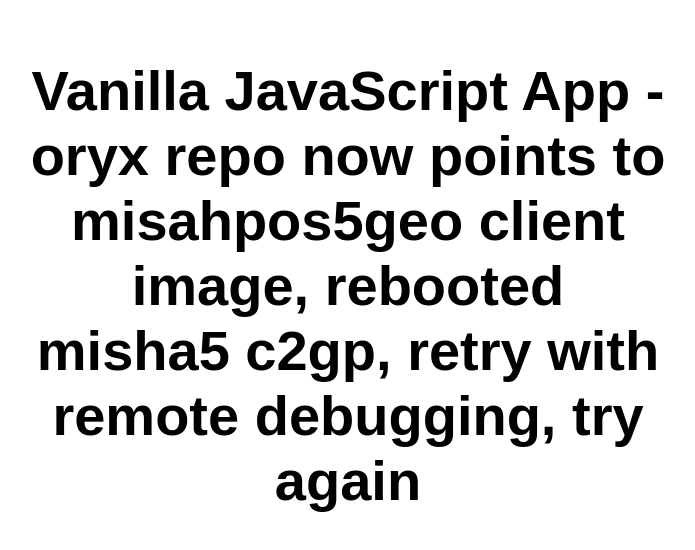
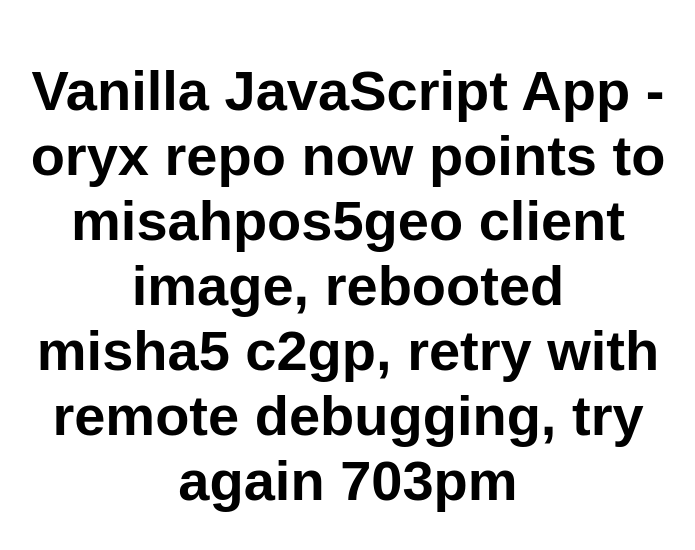
Before and after one commit to cmriachi/mishapos5geotests, a website: page src/index.html in a window 1280 px wide. Shown: the whole page, without its empty margins (292-987 px from the left). Drawn offline with Linux system fonts and the light colour scheme.

Commit message:
Update index.html

```diff
--- a/src/index.html
+++ b/src/index.html
@@ -10,7 +10,7 @@
 
 <body>
   <main>
-    <h1>Vanilla JavaScript App - oryx repo now points to misahpos5geo client image, rebooted misha5 c2gp, retry with remote debugging, try again</h1>
+    <h1>Vanilla JavaScript App - oryx repo now points to misahpos5geo client image, rebooted misha5 c2gp, retry with remote debugging, try again 703pm</h1>
   </main>
 </body>
 
```
